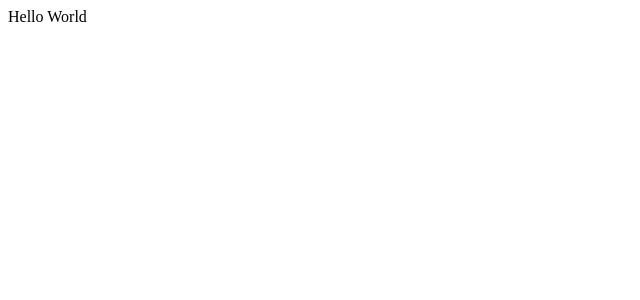
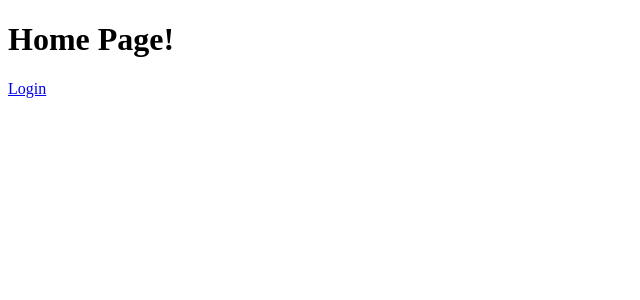
Before and after one commit to Petinder/Yarn-WebApp, a React (Create React App) app: page / in a window 1280 px wide. Shown: the top 300 px of the page, without its empty margins (0-640 px from the left). Built offline with nearby package versions, Linux system fonts and the light colour scheme.

Commit message:
react-router setup with login page template

```diff
--- a/package.json
+++ b/package.json
@@ -5,6 +5,8 @@
   "dependencies": {
     "react": "^16.5.1",
     "react-dom": "^16.5.1",
+    "react-router": "^4.3.1",
+    "react-router-dom": "^4.3.1",
     "react-scripts": "1.1.5"
   },
   "scripts": {
--- a/src/App.js
+++ b/src/App.js
@@ -1,6 +1,12 @@
 import React from 'react';
+import { Route } from "react-router-dom";
+import HomePage from "./components/pages/HomePage";
+import LoginPage from "./components/pages/LoginPage";
 
-const App = () => <div>Hello World</div>;
+const App = () => <div>
+  <Route path="/" exact component={HomePage} />
+  <Route path="/login" exact component={LoginPage} />
+  </div>;
 
 
 export default App;
--- /dev/null
+++ b/src/components/pages/HomePage.js
@@ -0,0 +1,11 @@
+import React from 'react';
+import { Link } from 'react-router-dom';
+
+const HomePage = () => (
+    <div>
+        <h1>Home Page!</h1>
+        <Link to="/login">Login</Link>
+    </div>
+)
+
+export default HomePage;
--- /dev/null
+++ b/src/components/pages/LoginPage.js
@@ -0,0 +1,9 @@
+import React from 'react';
+
+const LoginPage = () => (
+    <div>
+        <h1>Login Page!</h1>
+   </div>
+)
+
+export default LoginPage;
--- a/src/index.js
+++ b/src/index.js
@@ -1,7 +1,10 @@
 import React from 'react';
 import ReactDOM from 'react-dom';
+import {BrowserRouter} from 'react-router-dom';
 import App from './App';
 import registerServiceWorker from './registerServiceWorker';
 
-ReactDOM.render(<App />, document.getElementById('root'));
+ReactDOM.render(<BrowserRouter>
+    <App />
+    </BrowserRouter>, document.getElementById('root'));
 registerServiceWorker();
```
Also changed, not shown: 1 other file (tests, documents, lock files or other folders).
